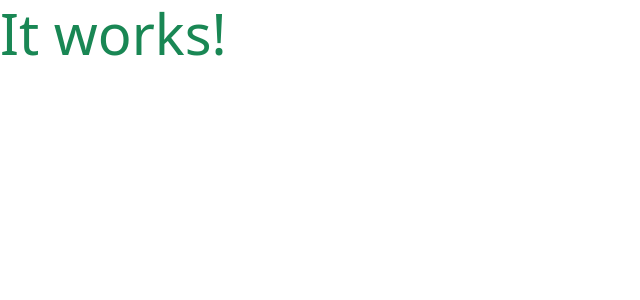
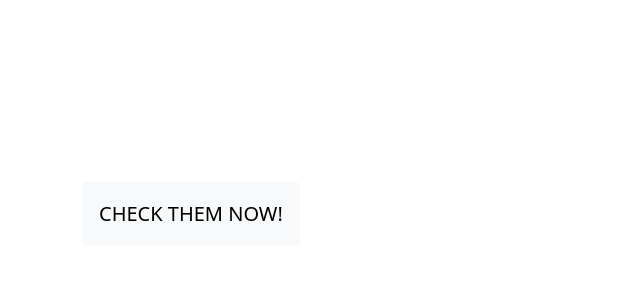
Before and after one commit to DenyTsjapanov/snapdt, a Django app: page / in a window 1280 px wide. Shown: the top 300 px of the page, without its empty margins (0-640 px from the left). Run offline with Django 3.2, Linux system fonts and the light colour scheme.

Commit message:
Added homepage content

```diff
--- a/home/templates/home/index.html
+++ b/home/templates/home/index.html
@@ -1,6 +1,27 @@
 {% extends "base.html" %}
 {% load static %}
 
+{% block page_header %}
+<div class="container header-container">
+    <div class="row">
+        <div class="col"></div>
+    </div>
+</div>
+{% endblock %}
+
 {% block content %}
-<h1 class="display-4 text-success">It works!</h1>
+<div class="container h-100">
+    <div class="row h-100">
+        <div class="col my-auto">
+            <h1 class="display-4 logo-font text-white">
+                Welcome to Snapdt! Beautiful photos delivered to your home.
+            </h1>
+            <div class="my-5">
+                <h1>
+                    <a href="" class="shop-now-button btn btn-lg btn-light text-uppercase py-3">Check them now!</a>
+                </h1>
+            </div>
+        </div>
+    </div>
+</div>
 {% endblock %}
```
